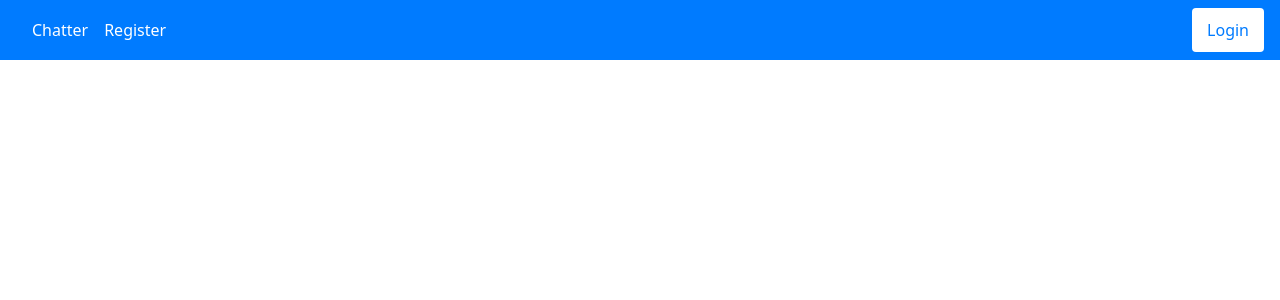
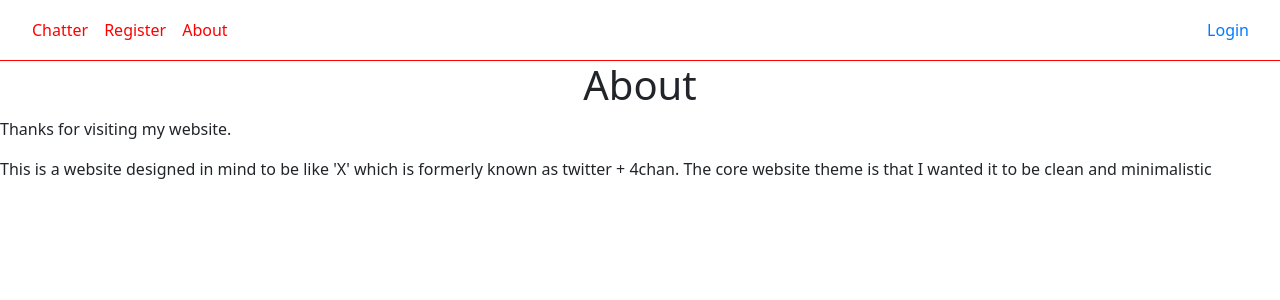
Before and after one commit to twx-a/Chatter-FrontEnd-React, a React (Create React App) app: page /about in a window 1280 px wide. Shown: the top 300 px of the page. Built offline with nearby package versions, Linux system fonts and the light colour scheme.

Commit message:
committing css

```diff
--- a/src/App.js
+++ b/src/App.js
@@ -3,6 +3,7 @@ import Chatter from './chatter.jsx';
 import Profile from './users/profile.jsx';
 import Register from './users/register.jsx';
 import Navbar from './navbar/navbar.jsx';
+import About from './about/about.jsx';
 import { BrowserRouter as Router, Route, Routes } from 'react-router-dom';
 
 const App = () => {
@@ -14,6 +15,8 @@ const App = () => {
             <Route path="/" element={<Chatter />} />
             <Route path="/profile" element={<Profile />} />
             <Route path="/register" element={<Register />} />
+            <Route path="/about" element={<About />} />
+            <Route path="*" element={<h1>404</h1>} />
           </Routes>
         </div>
       </Router>
--- /dev/null
+++ b/src/about/about.jsx
@@ -0,0 +1,13 @@
+import React from "react";
+
+export default function About() {
+    return (
+        <div>
+        <h1>About</h1>
+        <p>
+            Thanks for visiting my website.
+        </p>
+        <p>This is a website designed in mind to be like 'X' which is formerly known as twitter + 4chan. The core website theme is that I wanted it to be clean and minimalistic</p>
+        </div>
+    );
+}
--- a/src/navbar/navbar.jsx
+++ b/src/navbar/navbar.jsx
@@ -28,6 +28,9 @@ const Navigation = () => {
                     <Link to="/Profile" className={styles.navlink}>Profile</Link>
                 </li>
                 }
+                <li className={styles.navitem}>
+                    <Link to="/about" className={styles.navlink}>About</Link>
+                </li>
             </ul>
             {ctx.isLoggedIn && <div className={styles.dropdown}>
                 <button onClick={() => ctx.onDropdown()}>{ctx.username}</button>
--- a/src/navbar/navbar.module.css
+++ b/src/navbar/navbar.module.css
@@ -1,5 +1,5 @@
 .navbar {
-    background-color: #007bff;
+    border-bottom: 1px solid red;
     padding: 0.5rem 1rem;
     display: flex;
     justify-content: space-between;
@@ -18,17 +18,16 @@
 }
 
 .navitem:hover {
-    color: #fff;
     cursor: pointer;
-    text-shadow: #ff3 0px 0px 10px;
 }
 
 .navitem:active {
     transform: scale(0.9);
+    color: #ffc;
 }
 
 .navlink {
-    color: #fff;
+    color: red;
     text-decoration: none;
     padding: 0;
     margin: 0;
```
Also changed, not shown: src/about/about.module.css (added).
